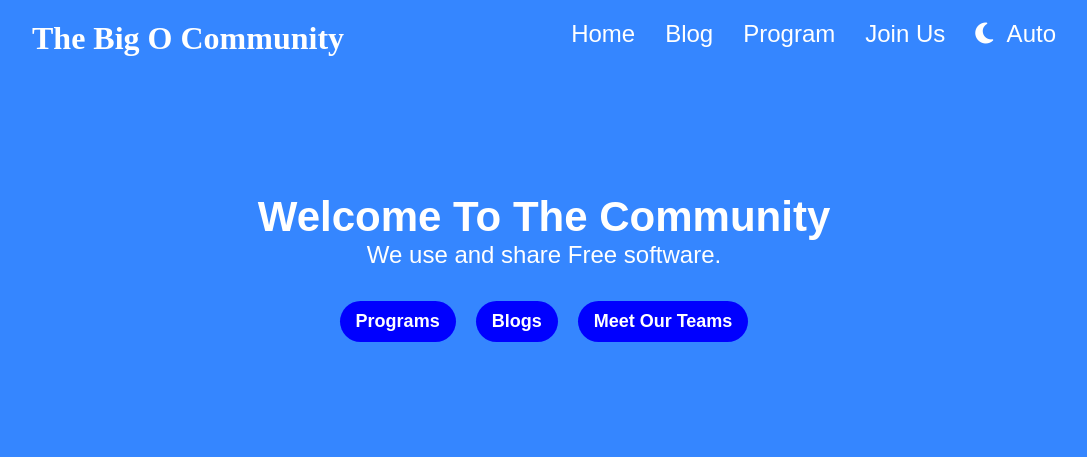
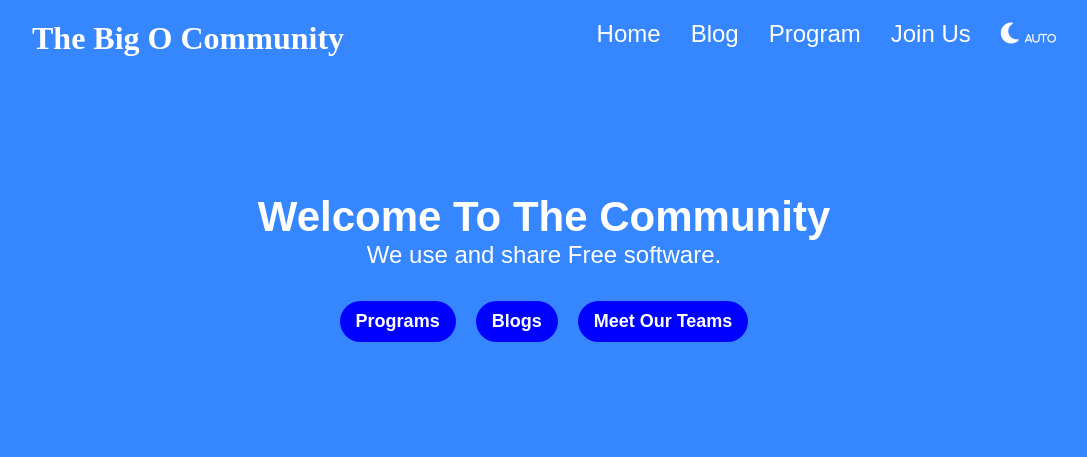
Before and after one commit to aayushjoshi2709/the_big_O_community, a Django app: page / in a window 1280 px wide. Shown: the top 457 px of the page, without its empty margins (96-1183 px from the left). Run offline with Django 4.2, Linux system fonts and the light colour scheme; data that the repository does not hold is empty.

Commit message:
added auto theme change

```diff
--- a/static/base.css
+++ b/static/base.css
@@ -230,3 +230,9 @@ select{
   background-color: var(--color-primary);
   color:var(--color-secondary);
 }
+
+i p{
+  font-size: 10px;
+  display: inline-block;
+  text-align: center;
+}
--- a/static/js/base.js
+++ b/static/js/base.js
@@ -9,8 +9,13 @@ header_links_container.addEventListener('click',()=>{
   if(window.screen.width <= 1150)
     toggle_header_menu()
 })
+
+function set_theme(theme_name) {
+  document.documentElement.className = theme_name;
+}
+
 let theme = "Auto";
-const swith_theme = (e)=>{
+const switch_theme = (e)=>{
   let element = document.getElementById("themechanger")
   if(theme ==="Auto"){
     console.log("here")
@@ -23,13 +28,11 @@ const swith_theme = (e)=>{
     theme= "Dark";
   }else{
     detect_and_set_theme()
-    element.innerHTML = `<i class="fa-solid fa-moon"></i> &nbsp;Auto`
+    element.innerHTML = `<i class="fa-solid fa-moon">
+      <span>Auto</span>
+    </i>`
     theme="Auto"
   }
-}
-
-function set_theme(theme_name) {
-  document.documentElement.className = theme_name;
 }
 
 function detect_and_set_theme(){
@@ -40,5 +43,8 @@ function detect_and_set_theme(){
     set_theme("theme-light")
   }
 }
-
+window.matchMedia("(prefers-color-scheme: dark)").addEventListener("change", function (e) {
+  if(theme === "Auto")
+	detect_and_set_theme()
+})
 detect_and_set_theme()
--- a/templates/base.html
+++ b/templates/base.html
@@ -26,7 +26,13 @@
             {%else%}
               <li><a href="{%url 'join_us'%}">Join Us</a></li>
             {% endif %}
-            <li><a id="themechanger" onclick="swith_theme()"><i class="fa-solid fa-moon"></i> &nbsp;Auto</a></li>
+            <li>
+              <a id="themechanger" onclick="switch_theme()">
+                <i class="fa-solid fa-moon">
+                  <p>Auto</p>
+                </i>
+              </a>
+            </li>
           </ul>
         </div>
       </div>
```
